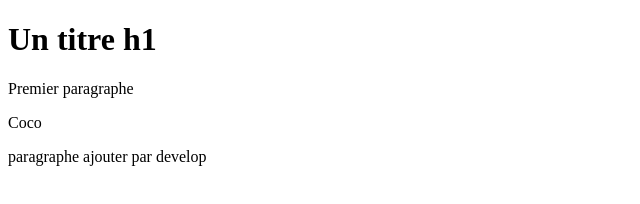
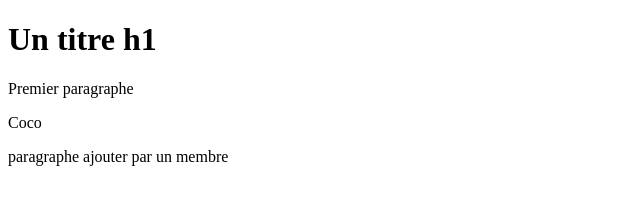
Before and after one commit to Djigo02/initiation, a plain HTML site: page index.html in a window 1280 px wide. Shown: the full height of the page, 0-640 px from the left. Drawn offline with Linux system fonts and the light colour scheme.

Commit message:
conflit de membre

```diff
--- a/index.html
+++ b/index.html
@@ -9,6 +9,6 @@
     <h1>Un titre h1</h1>
     <p>Premier paragraphe</p>
     <p>Coco</p>
-    <p>paragraphe ajouter par develop</p>
+    <p>paragraphe ajouter par un membre</p>
 </body>
 </html>
```
